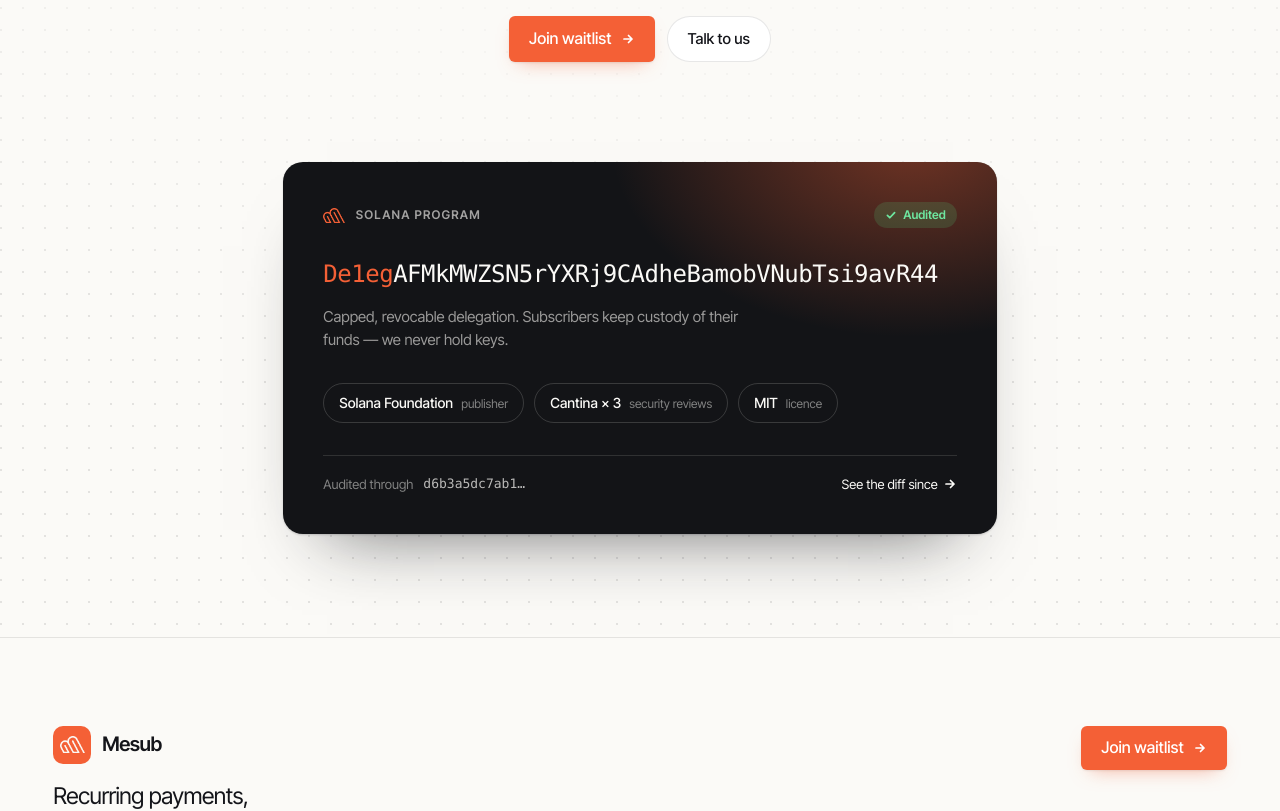
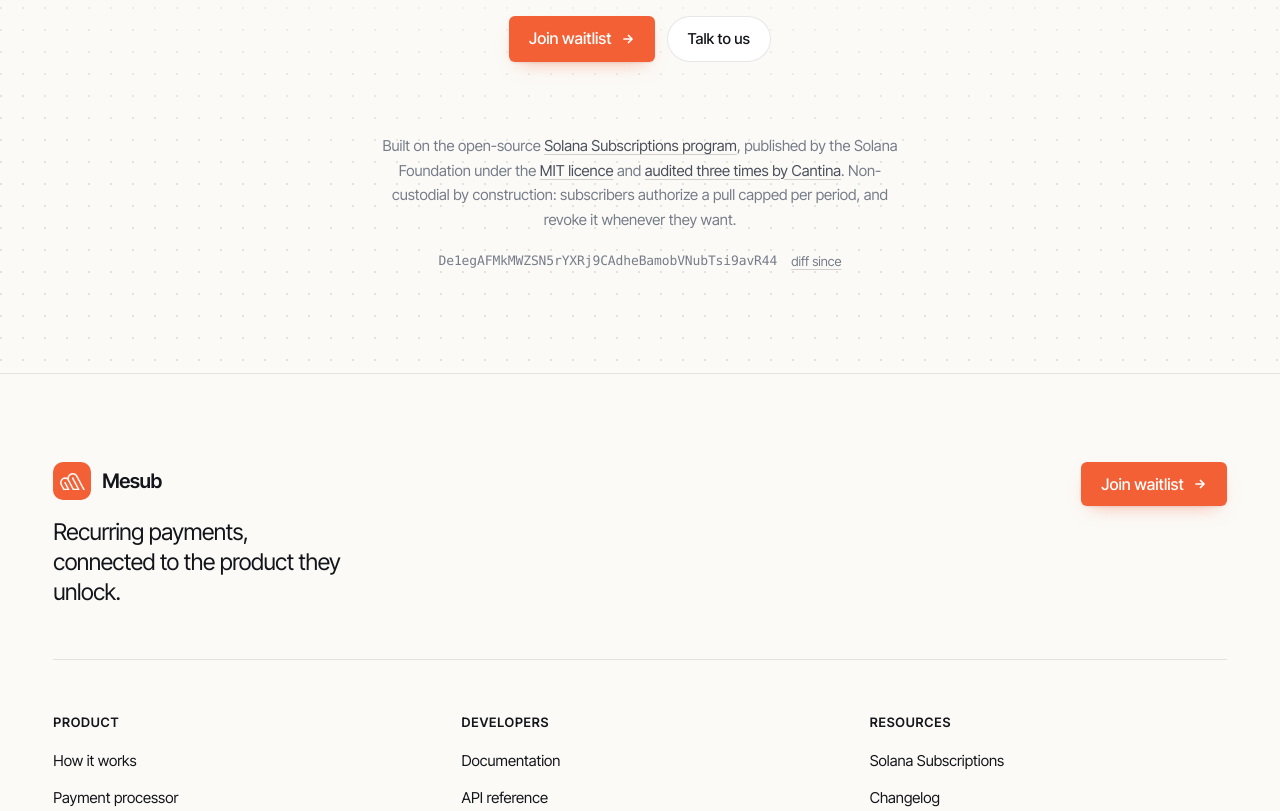
Before and after one commit to Mesub-io/landing-page, a Next.js app: page / in a window 1280 px wide. Shown: the part 3600-4411 px from the top of the page. Built offline with nearby package versions, Linux system fonts and the light colour scheme.

Commit message:
Say the foundations in a sentence instead of a card

```diff
--- a/app/globals.css
+++ b/app/globals.css
@@ -1791,177 +1791,60 @@ button {
 /* The mark is 3:2, so it is sized by height and centred: the tile stays square. */
 .brand-tile .mark {
   height: 17px;
-}/* --- The program card -----------------------------------------------------
-   Not a table: one identifier set large, the credentials that vouch for it,
-   and a single footnote. Dark, like the editor upstairs. */
-
-.attest {
-  margin: clamp(64px, 8vw, 100px) auto 0;
-  max-width: 780px;
-  padding-inline: var(--nav-gutter);
-  position: relative;
-}
-
-.program-card {
-  background: #131417;
-  border-radius: 20px;
-  box-shadow:
-    0 1px 2px rgb(20 21 26 / 18%),
-    0 40px 70px -44px rgb(20 21 26 / 65%);
-  overflow: hidden;
-  padding: clamp(26px, 3.4vw, 40px);
-  position: relative;
-  text-align: left;
-}
-
-/* A single warm light in the corner, the same one the footer uses. */
-.program-card::before {
-  background: radial-gradient(
-    62% 78% at 88% -6%,
-    color-mix(in srgb, var(--accent) 42%, transparent) 0%,
-    transparent 68%
-  );
-  content: '';
-  inset: 0;
-  pointer-events: none;
-  position: absolute;
-}
-
-.program-head {
-  align-items: center;
-  display: flex;
-  gap: 14px;
-  justify-content: space-between;
-  position: relative;
-}
-
-.program-label {
-  align-items: center;
-  color: color-mix(in srgb, var(--paper) 62%, transparent);
-  display: inline-flex;
-  font-size: 0.75rem;
-  font-weight: 600;
-  gap: 10px;
-  letter-spacing: 0.1em;
-  text-transform: uppercase;
-}
-
-.program-logo {
+}/* --- The ground it stands on ----------------------------------------------
+   Said in a sentence rather than in a card: the facts belong to the reading,
+   not to an object competing with the call to action. */
+
+.foundations {
+  color: var(--ink-muted);
+  font-size: 0.9375rem;
+  line-height: 1.65;
+  margin: clamp(48px, 6vw, 72px) auto 0;
+  max-width: 62ch;
+  text-wrap: pretty;
+}
+
+.foundations a {
+  color: var(--ink-soft);
+  text-decoration: underline;
+  text-decoration-color: var(--line-strong);
+  text-underline-offset: 3px;
+  transition:
+    color var(--fast) var(--ease),
+    text-decoration-color var(--fast) var(--ease);
+}
+
+.foundations a:hover {
   color: var(--accent);
-  height: 15px;
-}
-
-.program-badge {
-  align-items: center;
-  background: color-mix(in srgb, #4ade80 16%, transparent);
-  border-radius: 999px;
-  color: #6ee7a0;
-  display: inline-flex;
-  font-size: 0.75rem;
-  font-weight: 600;
-  gap: 6px;
-  padding: 4px 11px;
-}
-
-/* The address is the object. It is a vanity key, so the prefix gets the accent. */
-.program-address {
-  color: var(--paper);
+  text-decoration-color: var(--accent);
+}
+
+.foundations-address {
+  align-items: center;
+  color: var(--ink-muted);
+  display: flex;
+  flex-wrap: wrap;
+  gap: 6px 14px;
+  justify-content: center;
+  margin: 18px auto 0;
+}
+
+.foundations-address code {
   font-family: ui-monospace, SFMono-Regular, Menlo, Consolas, monospace;
-  font-size: clamp(1rem, 2.1vw, 1.5rem);
-  letter-spacing: -0.02em;
-  line-height: 1.35;
-  margin: clamp(20px, 2.6vw, 30px) 0 0;
+  font-size: 0.8125rem;
+  letter-spacing: -0.01em;
   overflow-wrap: anywhere;
-  position: relative;
-}
-
-.program-prefix {
+}
+
+.foundations-address a {
+  color: var(--ink-muted);
+  font-size: 0.8125rem;
+  text-decoration: underline;
+  text-decoration-color: var(--line-strong);
+  text-underline-offset: 3px;
+  transition: color var(--fast) var(--ease);
+}
+
+.foundations-address a:hover {
   color: var(--accent);
 }
-
-.program-note {
-  color: color-mix(in srgb, var(--paper) 58%, transparent);
-  font-size: 0.9375rem;
-  line-height: 1.55;
-  margin: 14px 0 0;
-  max-width: 52ch;
-  position: relative;
-}
-
-.program-credentials {
-  display: flex;
-  flex-wrap: wrap;
-  gap: 10px;
-  list-style: none;
-  margin: clamp(24px, 3vw, 32px) 0 0;
-  padding: 0;
-  position: relative;
-}
-
-.program-credentials a {
-  align-items: baseline;
-  border: 1px solid color-mix(in srgb, var(--paper) 16%, transparent);
-  border-radius: 999px;
-  display: inline-flex;
-  gap: 8px;
-  padding: 8px 15px;
-  transition:
-    background-color var(--fast) var(--ease),
-    border-color var(--fast) var(--ease);
-}
-
-.program-credentials a:hover {
-  background: color-mix(in srgb, var(--paper) 8%, transparent);
-  border-color: color-mix(in srgb, var(--paper) 30%, transparent);
-}
-
-.credential-name {
-  color: var(--paper);
-  font-size: 0.875rem;
-  font-weight: 500;
-}
-
-.credential-role {
-  color: color-mix(in srgb, var(--paper) 48%, transparent);
-  font-size: 0.75rem;
-}
-
-.program-foot {
-  align-items: center;
-  border-top: 1px solid color-mix(in srgb, var(--paper) 12%, transparent);
-  color: color-mix(in srgb, var(--paper) 48%, transparent);
-  display: flex;
-  flex-wrap: wrap;
-  font-size: 0.8125rem;
-  gap: 6px 10px;
-  margin: clamp(24px, 3vw, 32px) 0 0;
-  padding-top: 18px;
-  position: relative;
-}
-
-.program-foot code {
-  color: color-mix(in srgb, var(--paper) 72%, transparent);
-  font-family: ui-monospace, SFMono-Regular, Menlo, Consolas, monospace;
-}
-
-.program-foot a {
-  align-items: center;
-  color: var(--paper);
-  display: inline-flex;
-  gap: 5px;
-  margin-left: auto;
-  transition: color var(--fast) var(--ease);
-  white-space: nowrap;
-}
-
-.program-foot a:hover {
-  color: var(--accent);
-}
-
-.program-foot a svg {
-  transition: transform var(--base) var(--ease);
-}
-
-.program-foot a:hover svg {
-  transform: translateX(3px);
-}
--- a/components/closing.tsx
+++ b/components/closing.tsx
@@ -11,6 +11,8 @@ function Arrow({ className }: { className?: string }) {
 }
 
 export function Closing() {
+  const { audits, address, diff, licence, program } = closing.foundations
+
   return (
     <section className="closing">
       <div className="closing-inner">
@@ -28,52 +30,31 @@ export function Closing() {
             {closing.secondary.label}
           </a>
         </div>
-      </div>
 
-      {/* One identifier, its credentials, one footnote. The dark card echoes
-          the editor upstairs, so the two read as the same product. */}
-      <div className="attest">
-        <div className="program-card">
-          <div className="program-head">
-            <span className="program-label">
-              <Logo className="program-logo" />
-              {closing.program.label}
-            </span>
-            <span className="program-badge">
-              <svg width="12" height="12" viewBox="0 0 14 14" fill="none" aria-hidden="true">
-                <path d="M2.8 7.4 5.6 10.2 11.2 4.2" stroke="currentColor" strokeWidth="2" strokeLinecap="round" strokeLinejoin="round" />
-              </svg>
-              {closing.program.badge}
-            </span>
-          </div>
+        {/* The ground it stands on, said plainly. */}
+        <p className="foundations">
+          Built on the open-source{' '}
+          <a href={program.href} rel="noreferrer" target="_blank">
+            {program.label}
+          </a>
+          , published by the Solana Foundation under the{' '}
+          <a href={licence.href} rel="noreferrer" target="_blank">
+            {licence.label}
+          </a>{' '}
+          and{' '}
+          <a href={audits.href} rel="noreferrer" target="_blank">
+            {audits.label}
+          </a>
+          . Non-custodial by construction: subscribers authorize a pull capped per period, and revoke it whenever they
+          want.
+        </p>
 
-          <p className="program-address">
-            <span className="program-prefix">{closing.program.prefix}</span>
-            {closing.program.rest}
-          </p>
-
-          <p className="program-note">{closing.program.note}</p>
-
-          <ul className="program-credentials">
-            {closing.program.credentials.map((credential) => (
-              <li key={credential.name}>
-                <a href={credential.href} rel="noreferrer" target="_blank">
-                  <span className="credential-name">{credential.name}</span>
-                  <span className="credential-role">{credential.role}</span>
-                </a>
-              </li>
-            ))}
-          </ul>
-
-          <p className="program-foot">
-            <span>{closing.program.foot.label}</span>
-            <code>{closing.program.foot.value.slice(0, 12)}…</code>
-            <a href={closing.program.foot.link.href} rel="noreferrer" target="_blank">
-              {closing.program.foot.link.label}
-              <Arrow />
-            </a>
-          </p>
-        </div>
+        <p className="foundations-address">
+          <code>{address}</code>
+          <a href={diff.href} rel="noreferrer" target="_blank">
+            {diff.label}
+          </a>
+        </p>
       </div>
     </section>
   )
--- a/lib/closing.ts
+++ b/lib/closing.ts
@@ -1,9 +1,9 @@
 /**
  * The closing section.
  *
- * The program address, the reviews and the licence are all checkable in the
- * open-source repository. None of it is a claim about Mesub's own funding,
- * customers or volume.
+ * The claims in `foundations` are checkable in the open-source repository:
+ * the publisher, the licence, the audits and the delegation model. None of it
+ * is a claim about Mesub's own funding, customers or volume.
  */
 
 import { PLACEHOLDER } from './nav'
@@ -16,24 +16,11 @@ export const closing = {
   subhead: 'Wire the subscribe flow, add the guard, and let the processor take the calendar from there.',
   primary: { label: 'Join waitlist', href: PLACEHOLDER },
   secondary: { label: 'Talk to us', href: PLACEHOLDER },
-
-  /** The card under the fold: one identifier, its credentials, one footnote. */
-  program: {
-    label: 'Solana program',
-    badge: 'Audited',
-    /** The address is a vanity key: it opens on `De1eg`. */
-    prefix: 'De1eg',
-    rest: 'AFMkMWZSN5rYXRj9CAdheBamobVNubTsi9avR44',
-    note: 'Capped, revocable delegation. Subscribers keep custody of their funds — we never hold keys.',
-    credentials: [
-      { name: 'Solana Foundation', role: 'publisher', href: REPO },
-      { name: 'Cantina × 3', role: 'security reviews', href: `${REPO}/blob/main/audits/AUDIT_STATUS.md` },
-      { name: 'MIT', role: 'licence', href: `${REPO}/blob/main/LICENSE` },
-    ],
-    foot: {
-      label: 'Audited through',
-      value: AUDITED_COMMIT,
-      link: { label: 'See the diff since', href: `${REPO}/compare/${AUDITED_COMMIT}...main` },
-    },
+  foundations: {
+    program: { label: 'Solana Subscriptions program', href: REPO },
+    licence: { label: 'MIT licence', href: `${REPO}/blob/main/LICENSE` },
+    audits: { label: 'audited three times by Cantina', href: `${REPO}/blob/main/audits/AUDIT_STATUS.md` },
+    diff: { label: 'diff since', href: `${REPO}/compare/${AUDITED_COMMIT}...main` },
+    address: 'De1egAFMkMWZSN5rYXRj9CAdheBamobVNubTsi9avR44',
   },
 }
```
